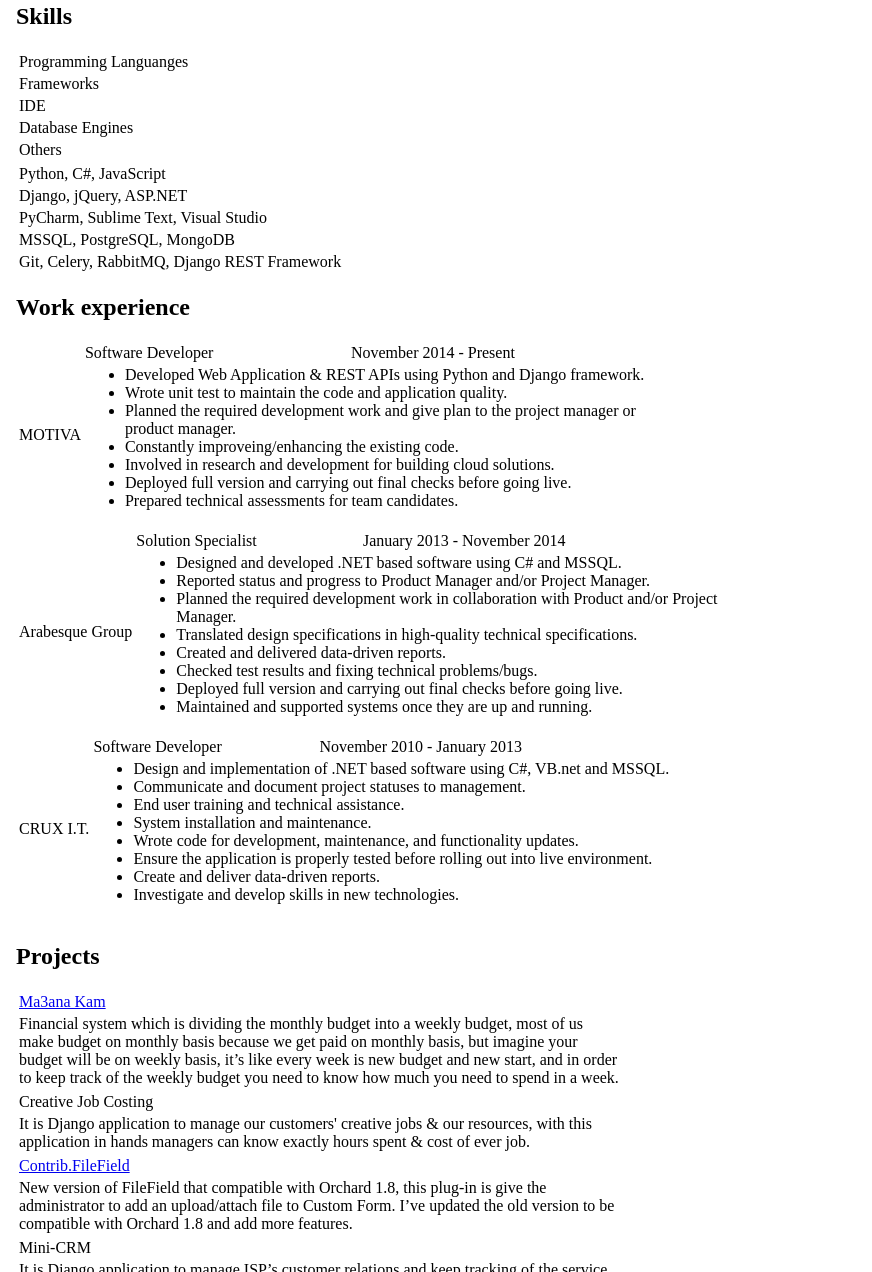
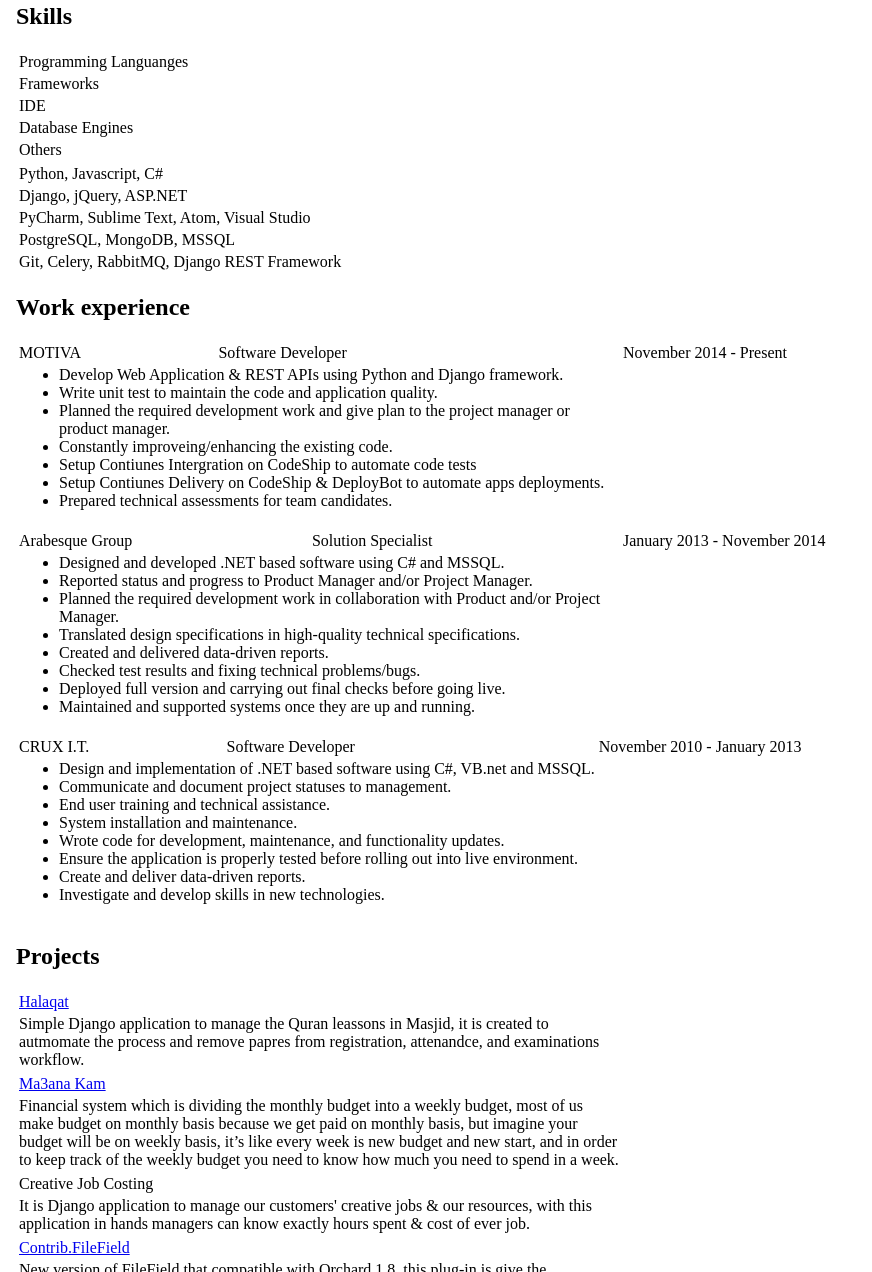
Before and after one commit to EmadMokhtar/resume, a plain HTML site: page Emad Mokhtar Habib.html in a window 1280 px wide. Shown: the part 313-1585 px from the top of the page, without its empty margins (0-872 px from the left). Drawn offline with Linux system fonts and the light colour scheme.

Commit message:
Merge branch 'gh-pages'
# Conflicts:
#	Emad Mokhtar Habib.html
#	Emad-Mokhtar-Habib.pdf
#	static/styles-pdf.css

```diff
--- a/Emad Mokhtar Habib.html
+++ b/Emad Mokhtar Habib.html
@@ -3,7 +3,7 @@
 	<meta http-equiv="Content-Type" content="text/html; charset=UTF-8">
 	<meta charset="utf-8">
 	<title>Emad Mokhtar Habib - Resume</title>
-	<link type="text/css" rel="stylesheet" href="./static/style.css">
+	<link type="text/css" rel="stylesheet" href="./static/styles-pdf.css">
 </head>
 
 <body style="width:960px">
@@ -18,7 +18,7 @@
 				<tbody>
 					<tr><td class="label">Name</td><td>Emad Mokhtar Habib</td></tr>
 					<tr><td class="label">DOB</td><td>22nd August 1986</td></tr>
-					<tr><td class="label">Email</td><td><a href="mailto:emad@emadmokhtar.com"> emad@emadmokhtar.com</a></td></tr>
+					<tr><td class="label">Email</td><td><a href="mailto:emad@emadmokhtar.com">emad@emadmokhtar.com</a></td></tr>
 				</tbody>
 			</table>
 			<table class="rightTable">
@@ -42,10 +42,10 @@
 			</table>
 			<table class="rightTable">
 				<tbody>
-					<tr><td>Python, C#, JavaScript</td></tr>
+					<tr><td>Python, Javascript, C#</td></tr>
 					<tr><td>Django, jQuery, ASP.NET</td></tr>
-					<tr><td>PyCharm, Sublime Text, Visual Studio</td></tr>
-					<tr><td>MSSQL, PostgreSQL, MongoDB</td></tr>
+					<tr><td>PyCharm, Sublime Text, Atom, Visual Studio</td></tr>
+					<tr><td>PostgreSQL, MongoDB, MSSQL</td></tr>
 					<tr><td>Git, Celery, RabbitMQ, Django REST Framework</td></tr>
 				</tbody>
 			</table>
@@ -56,30 +56,21 @@
 			<table class="experience">
 				<tbody>
 					<tr>
-						<td class="company" rowspan="2">MOTIVA</td>
+						<td class="company">MOTIVA</td>
 						<td class="position">Software Developer</td>
 						<td class="date">November 2014 - Present</td>
 					</tr>
 					<tr>
 						<td class="description" style="max-width: 600px;" colspan="2">
 							<ul>
-								<li>Developed Web Application & REST APIs using Python and Django framework.</li>
-								<li>Wrote unit test to maintain the code and application quality.</li>
+								<li>Develop Web Application & REST APIs using Python and Django framework.</li>
+								<li>Write unit test to maintain the code and application quality.</li>
 								<li>Planned the required development work and give plan to the project manager or product manager.</li>
 								<li>Constantly improveing/enhancing the existing code.</li>
-								<li>Involved in research and development for building cloud solutions.</li>
-								<li>Deployed full version and carrying out final checks before going live.</li>
-								<!-- <li>Working with less technical areas of the business to gather requirements</li> -->
+								<li>Setup Contiunes Intergration on CodeShip to automate code tests</li>
+								<li>Setup Contiunes Delivery on CodeShip & DeployBot to automate apps deployments.</li>
 								<li>Prepared technical assessments for team candidates.</li>
-								<!-- <li>Code review applicants developers.</li> -->
-
 							</ul>
-						<!-- <p><strong>Projects:</strong></p>
-						<ul>
-							<li><strong>Creative Job Costing:</strong> is Django application<strong> </strong>to manage our customers' creative jobs &amp; our resources, with this application in hands managers can know exactly hours spent &amp; cost of ever job.</li>
-							<li><strong>Mini-CRM:</strong> is Django application<strong> </strong>to manage ISP’s customer relations and keep tracking of the service jobs, it is easy to use and minimalist app and help the user to focus on the main information.</li>
-							<li><strong>MOI Archiving System:</strong> is consist of two components first the web application build to help the psychical archiving system which using the RIFD readers to detect the files, second the web application that will be used by the Handheld devices to detect files location.</li>
-						</ul> -->
 							</td>
 						</tr>
 					</tbody>
@@ -87,7 +78,7 @@
 				<table class="experience">
 					<tbody>
 						<tr>
-					<td class="company" rowspan="2">Arabesque Group</td>
+							<td class="company">Arabesque Group</td>
 							<td class="position">Solution Specialist</td>
 							<td class="date"> January 2013 - November 2014</td>
 						</tr>
@@ -97,23 +88,12 @@
 									<li>Designed and developed .NET based software using C# and MSSQL.</li>
 									<li>Reported status and progress to Product Manager and/or Project Manager.</li>
 									<li>Planned the required development work in collaboration with Product and/or Project Manager.</li>
-							<!-- <li>Constantly look for ways to improve/enhance existing code.</li> -->
 									<li>Translated design specifications in high-quality technical specifications.</li>
-							<!-- <li>Working with less technical areas of the business to gather requirements.</li> -->
 									<li>Created and delivered data-driven reports.</li>
 									<li>Checked test results and fixing technical problems/bugs.</li>
 									<li>Deployed full version and carrying out final checks before going live.</li>
 									<li>Maintained and supported systems once they are up and running.</li>
-
 								</ul>
-						<!-- <p class="projects"><strong>Projects:</strong></p>
-						<ul class="projects">
-							<li><strong>Kuwait Investment Company: </strong>Create integration ASP.NET Web Services that integrates SharePoint 2013 InfoPath forms and Nintex workflow with HR system, in order to automate the internal HR processes.</li>
-							<li><strong>KPA Customs integration:</strong> Manifest integration between KPA and customs developed as Windows Services that consume Web Services to import XML manifest file into KPA system.</li>
-							<li><strong>KPA small ships:</strong> ASP.NET WebForms application that keep a track of small ships get in and out of ports, calculate and issue port fees invoice for ships, and financial and statistical SSRS reports.</li>
-							<li><strong>CMA HR employee self-services</strong>: ASP.NET WebForms application employees use to request leave with approval workflow and integrated with back-end HR system.</li>
-							<li><strong>SOFSCO</strong>: Sage CRM project with custom modules developed for Gas and Oil Company using Sage CRM developer tools and ASP.NET hosted inside CRM to fill the limitations of Sage CRM.</li>
-						</ul> -->
 							</td>
 						</tr>
 					</tbody>
@@ -121,7 +101,7 @@
 				<table class="experience">
 					<tbody>
 						<tr>
-					<td class="company" rowspan="2">CRUX I.T.</td>
+							<td class="company">CRUX I.T.</td>
 							<td class="position">Software Developer</td>
 							<td class="date">November 2010 - January 2013 </td>
 						</tr>
@@ -130,26 +110,13 @@
 								<ul>
 									<li>Design and implementation of .NET based software using C#, VB.net and MSSQL.</li>
 									<li>Communicate and document project statuses to management.</li>
-							<!-- <li>Properly track issues and resolutions in relation to the development effort.</li> -->
-							<!-- <li>Work with cross-departmental teams.</li> -->
 									<li>End user training and technical assistance.</li>
 									<li>System installation and maintenance.</li>
-							<!-- <li>Integrate knowledge of business and customer requirements into design.</li> -->
 									<li>Wrote code for development, maintenance, and functionality updates.</li>
-							<!-- <li>Developed applications fuctional, maintenance and modification of existing application software.</li> -->
 									<li>Ensure the application is properly tested before rolling out into live environment.</li>
-							<!-- <li>Maintain existing software and provide user requested changes and enhancements throughout required change control and ensure the system delivery meets business specifications.</li> -->
 									<li>Create and deliver data-driven reports.</li>
 									<li>Investigate and develop skills in new technologies.</li>
-							<!-- <li>Consult colleagues concerning maintenance and performance of software systems.</li> -->
 								</ul>
-							<!-- <p class="projects"><strong>Projects:</strong></p>
-
-							<ul class="projects">
-								<li><strong>School Information System:</strong> ASP.NET Front-end web application help schools to manage students’ transaction, registration, &amp; collecting their fees, &amp; help the finance department by integrate with Microsoft Dynamics AX 2009 as back-end system.</li>
-								<li><strong>Kuwait Foundation for the Advancement of sciences- Scientific Missions:</strong> Windows application to help to organization to manage scientific missions by recording who, where, and what the mission applicant will do &amp; save documents related to the mission.</li>
-								<li><strong>Direct Aid –</strong> Charity Soft: A centric web application that tracks the entire donor’s data &amp; all the donations transactions, &amp; the system in integrated with Microsoft Dynamics AX 2012.</li>
-							</ul> -->
 							</td>
 						</tr>
 					</tbody>
@@ -157,6 +124,21 @@
 			</div>
 			<div class="section" style="max-width: 900px;" id="section3">
 				<h2>Projects</h2>
+				<table class="experience">
+					<tbody>
+						<tr>
+							<td id="side-projects-name"><a href='https://github.com/EmadMokhtar/halaqat'>Halaqat</a></td>
+							<td></td>
+						</tr>
+						<tr>
+							<td class="side-projects" style="max-width: 600px;" colspan="2">
+								<p>
+									Simple Django application to manage the Quran leassons in Masjid, it is created to autmomate the process and remove papres from registration, attenandce, and examinations workflow.
+								</p>
+							</ul>
+						</tr>
+					</tbody>
+				</table>
 				<table class="experience">
 					<tbody>
 						<tr>
@@ -214,9 +196,6 @@
 							</tr>
 						</tbody>
 					</table>
-
-
-
 					<table class="experience">
 						<tbody>
 							<tr>
@@ -262,11 +241,7 @@
 							</tr>
 						</tbody>
 					</table>
-
-<!-- 				<p>Please visit <a href="http://www.emadmokhtar.com/projects/">my projects page</a> for more details.</p>
--->			</div>
-
-
+				</div>
 				<div class="section" style="max-width: 900px;" id="section4">
 					<h2>Education</h2>
 					<p><strong>Modern Academy:</strong>    Bachelor of Computer Science -&nbsp; Honor Excellence</p>
@@ -278,10 +253,7 @@
 					<p><strong>MCTS 70-487:</strong> Developing Microsoft Azure and Web Services</p>
 					<p><strong>MCTS 70-480:</strong> Programming in HTML5 with JavaScript and CSS3</p>
 					<p><strong>MCTS 70-486:</strong> Developing ASP.NET MVC 4 Web Applications</p>
-
-	<!-- <p><strong>MCTS 70-432</strong>: Microsoft SQL Server 2008, Implementation and Maintenance</p>	 -->
 				</div>
 			</div>
 		</div>
-
 	</body></html>
```
Also changed, not shown: 3 other files. Lines whose indentation alone changed are shown as unchanged.
